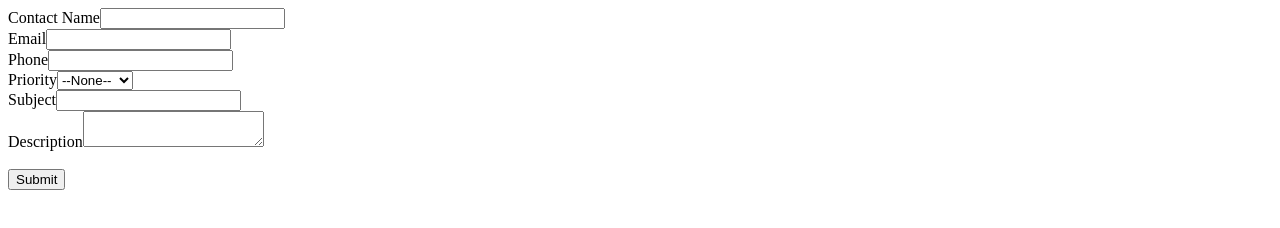
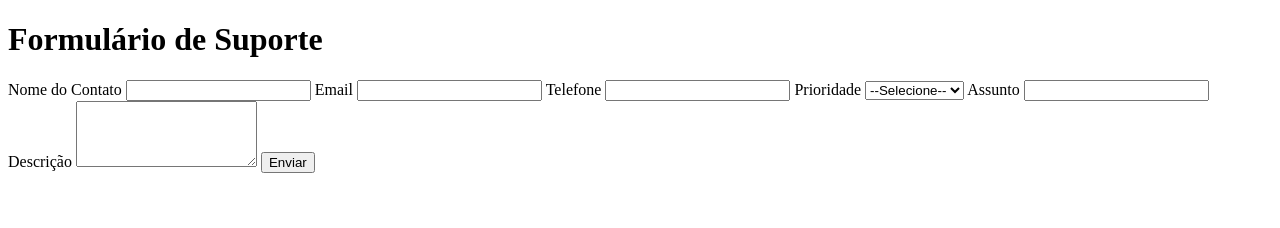
Before and after one commit to Jose-H-Santos/watch-web-to-case, a plain HTML site: page index.html in a window 1280 px wide. Drawn offline with Linux system fonts and the light colour scheme.

Commit message:
Update index.html

```diff
--- a/index.html
+++ b/index.html
@@ -1,45 +1,49 @@
-<!--  ----------------------------------------------------------------------  -->
-<!--  NOTE: Please add the following <META> element to your page <HEAD>.      -->
-<!--  If necessary, please modify the charset parameter to specify the        -->
-<!--  character set of your HTML page.                                        -->
-<!--  ----------------------------------------------------------------------  -->
+<!DOCTYPE html>
+<html lang="pt-BR">
+<head>
+  <meta charset="UTF-8">
+  <meta name="viewport" content="width=device-width, initial-scale=1.0">
+  <title>Formulário de Suporte</title>
+  <link rel="stylesheet" href="style.css">
+</head>
+<body>
 
-<META HTTP-EQUIV="Content-type" CONTENT="text/html; charset=UTF-8">
+  <div class="form-container">
+    <h1>Formulário de Suporte</h1>
 
-<!--  ----------------------------------------------------------------------  -->
-<!--  NOTE: Please add the following <FORM> element to your page.             -->
-<!--  ----------------------------------------------------------------------  -->
+    <form action="https://webto.salesforce.com/servlet/servlet.WebToCase?encoding=UTF-8&orgId=00DDn00000CWWJV" method="POST">
 
-<form action="https://webto.salesforce.com/servlet/servlet.WebToCase?encoding=UTF-8&orgId=00DDn00000CWWJV" method="POST">
+      <!-- Hidden values obrigatórios -->
+      <input type="hidden" name="orgid" value="00DDn00000CWWJV">
+      <input type="hidden" name="retURL" value="https://descubra.watch.tv.br/blog/">
+      <input type="hidden" id="external" name="external" value="1">
 
-<input type=hidden name="orgid" value="00DDn00000CWWJV">
-<input type=hidden name="retURL" value="https://descubra.watch.tv.br/blog/">
+      <label for="name">Nome do Contato</label>
+      <input id="name" name="name" type="text" maxlength="80" required>
 
-<!--  ----------------------------------------------------------------------  -->
-<!--  NOTE: These fields are optional debugging elements. Please uncomment    -->
-<!--  these lines if you wish to test in debug mode.                          -->
-<!--  <input type="hidden" name="debug" value=1>                              -->
-<!--  <input type="hidden" name="debugEmail"                                  -->
-<!--  value="jose.santos@weenow.com.br">                                      -->
-<!--  ----------------------------------------------------------------------  -->
+      <label for="email">Email</label>
+      <input id="email" name="email" type="email" maxlength="80" required>
 
-<label for="name">Contact Name</label><input  id="name" maxlength="80" name="name" size="20" type="text" /><br>
+      <label for="phone">Telefone</label>
+      <input id="phone" name="phone" type="text" maxlength="40">
 
-<label for="email">Email</label><input  id="email" maxlength="80" name="email" size="20" type="text" /><br>
+      <label for="priority">Prioridade</label>
+      <select id="priority" name="priority">
+        <option value="">--Selecione--</option>
+        <option value="High">🔴 Alta</option>
+        <option value="Medium">🟠 Média</option>
+        <option value="Low">🟢 Baixa</option>
+      </select>
 
-<label for="phone">Phone</label><input  id="phone" maxlength="40" name="phone" size="20" type="text" /><br>
+      <label for="subject">Assunto</label>
+      <input id="subject" name="subject" type="text" maxlength="80">
 
-<label for="priority">Priority</label><select  id="priority" name="priority"><option value="">--None--</option><option value="High">&#128308; Alta</option>
-<option value="Medium">&#128993;Média</option>
-<option value="Low">&#128994; Baixa</option>
-</select><br>
+      <label for="description">Descrição</label>
+      <textarea id="description" name="description" rows="4"></textarea>
 
-<label for="subject">Subject</label><input  id="subject" maxlength="80" name="subject" size="20" type="text" /><br>
+      <button type="submit">Enviar</button>
+    </form>
+  </div>
 
-<label for="description">Description</label><textarea name="description"></textarea><br>
-
-<input type="hidden"  id="external" name="external" value="1" /><br>
-
-<input type="submit" name="submit">
-
-</form>
+</body>
+</html>
```
